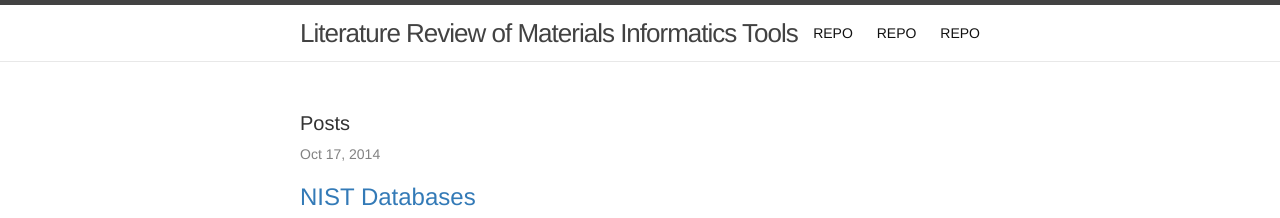
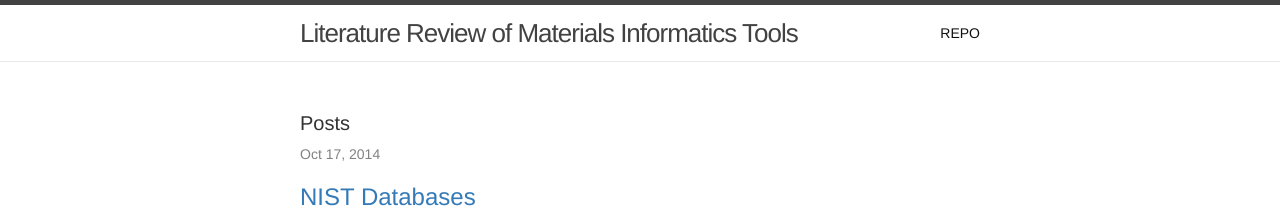
Before and after one commit to jallen30gt/material-hammers, a Jekyll site: the page built from index.html, in a window 1280 px wide. Shown: the top 218 px of the page. Built offline with Jekyll 4.4.1, drawn with Linux system fonts in a browser that asks for light colours; nearby versions of some CDN libraries.

Commit message:
Update header.html

```diff
--- a/_includes/header.html
+++ b/_includes/header.html
@@ -18,8 +18,8 @@
           {% if page.title %}
           <a class="page-link" href="{{ page.url | prepend: site.baseurl }}">{{ page.title }}</a>
           {% endif %}
-          <a class="page-link" href="https://github.com/Materials-Informatics-Lab/material-hammers">REPO</a>
         {% endfor %}
+        <a class="page-link" href="https://github.com/Materials-Informatics-Lab/material-hammers">REPO</a>
       </div>
     </nav>
 
```
